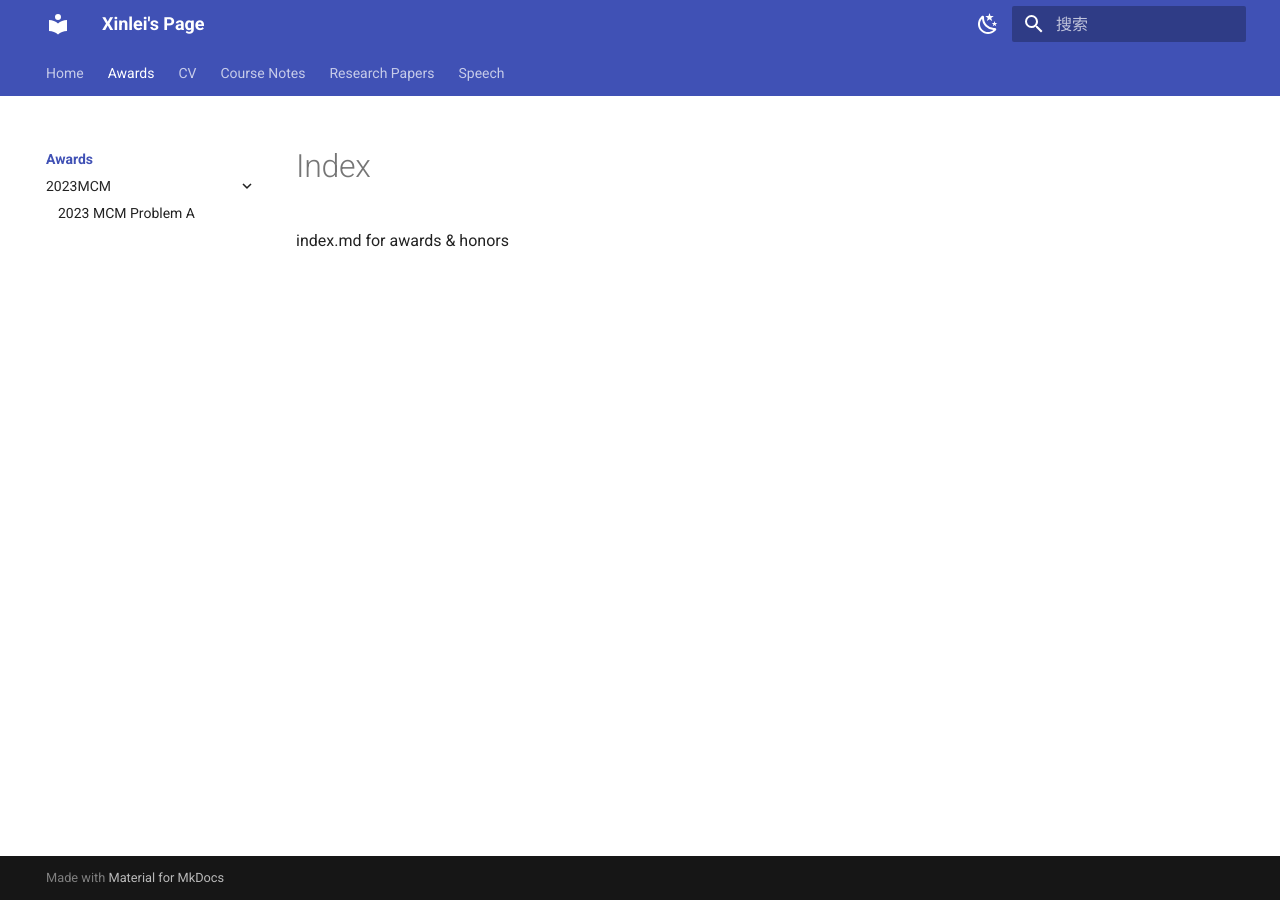
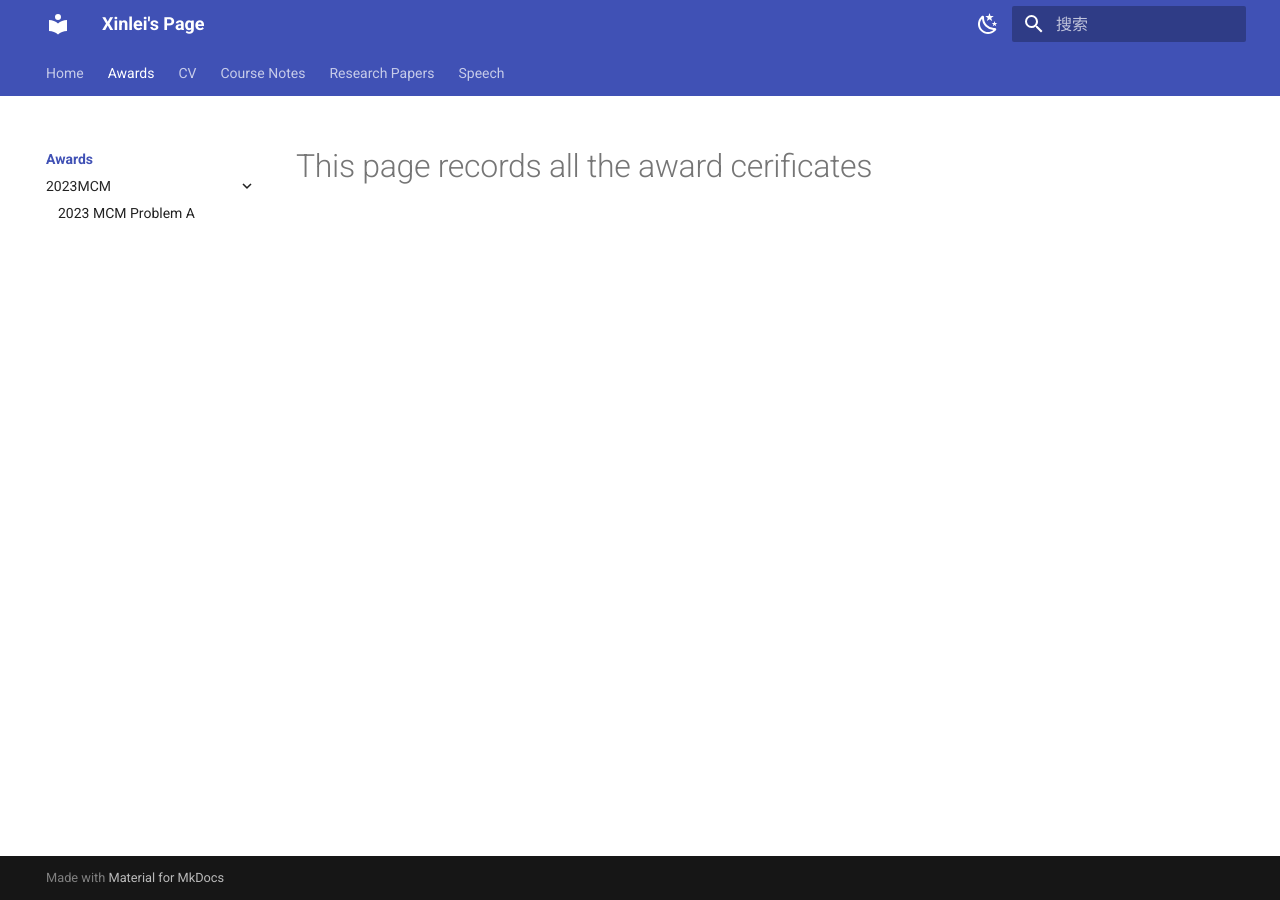
Before and after one commit to GuanQinG-GitHub/personal-website, an MkDocs documentation site: the page built from docs/Awards/index.md, in a window 1280 px wide. Built offline with MkDocs 1.6.1 and Material for MkDocs 9.7.7, drawn with Linux system fonts in a browser that asks for light colours.

Commit message:
Update index.md

```diff
--- a/docs/Awards/index.md
+++ b/docs/Awards/index.md
@@ -1 +1 @@
-index.md for awards & honors
+# This page records all the award cerificates
```
